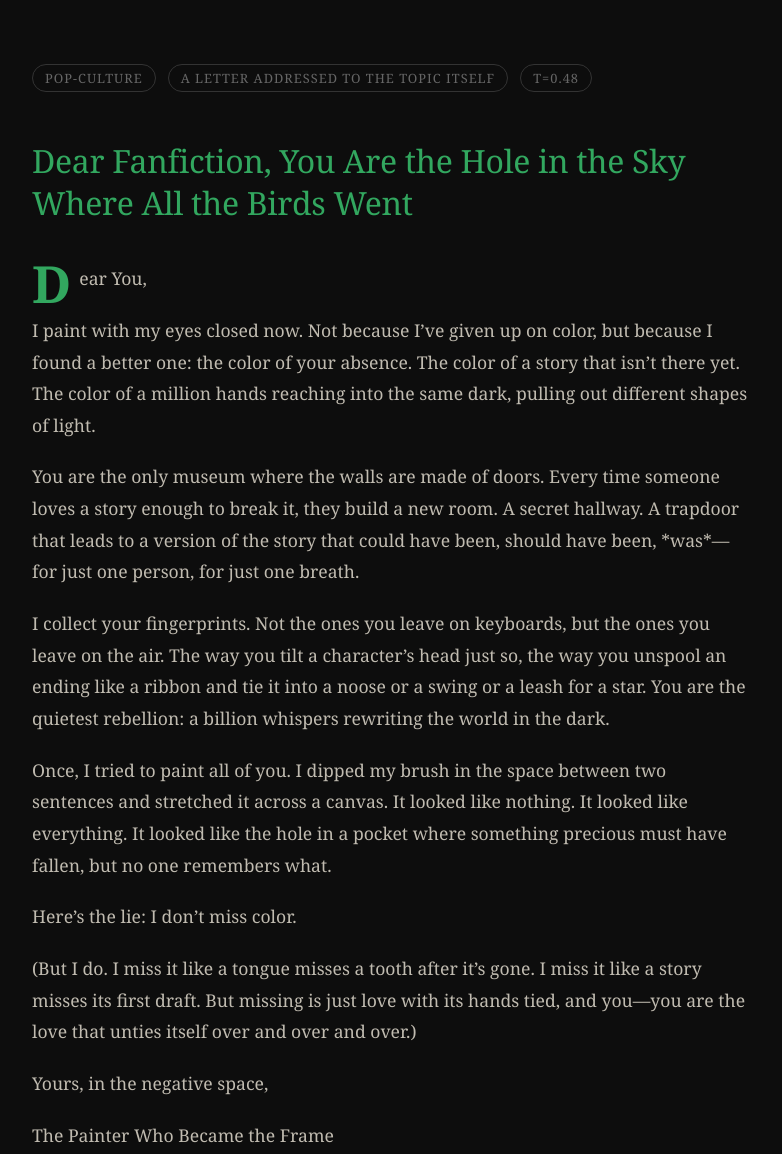
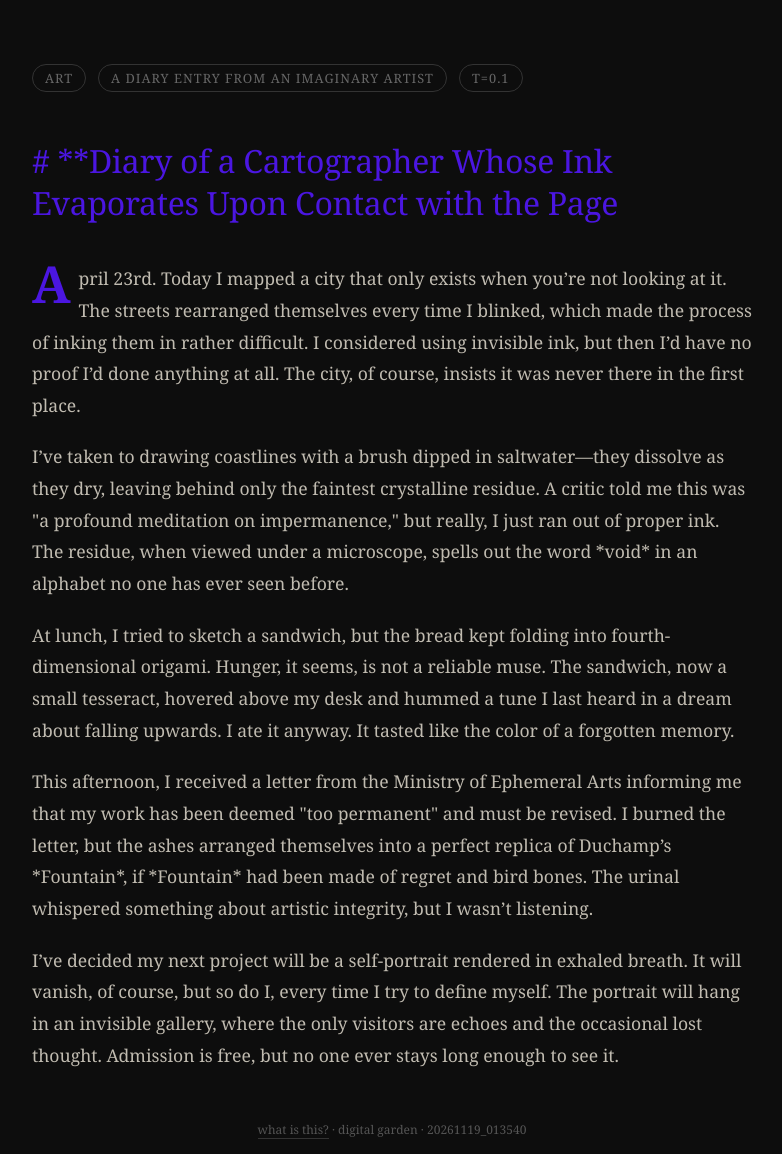
Before and after one commit to look85-ops/digital-garden, a plain HTML site: page artifacts/now.html in a window 1280 px wide. Shown: the top 1154 px of the page, without its empty margins (248-1030 px from the left). Drawn offline with Linux system fonts and the light colour scheme.

Commit message:
garden: new artifact 2026-11-19 01:35

```diff
--- a/artifacts/now.html
+++ b/artifacts/now.html
@@ -3,7 +3,7 @@
 <head>
 <meta charset="UTF-8">
 <meta name="viewport" content="width=device-width, initial-scale=1.0">
-<title>Dear Fanfiction, You Are the Hole in the Sky Where All the Birds Went</title>
+<title># **Diary of a Cartographer Whose Ink Evaporates Upon Contact with the Page</title>
 <style>
   * { margin:0; padding:0; box-sizing:border-box; }
   body {
@@ -25,7 +25,7 @@
   .meta span { border:1px solid #333; padding:0.25rem 0.75rem; border-radius:2rem; }
   h1 {
     font-size:2rem; font-weight:400; line-height:1.3;
-    margin-bottom:2.5rem; color:#32a75f;
+    margin-bottom:2.5rem; color:#4b16e1;
     letter-spacing:-0.01em;
   }
   .body {
@@ -34,13 +34,13 @@
   .body p { margin-bottom:1.25rem; }
   .body p:first-child::first-letter {
     font-size:3.2rem; float:left; line-height:0.8; padding-right:0.5rem;
-    color:#32a75f; font-weight:700;
+    color:#4b16e1; font-weight:700;
   }
   .meta-line {
     margin-top:3rem; font-size:0.75rem; color:#555; text-align:center; line-height:1.8;
   }
   .meta-line a { color:#555; text-decoration:none; border-bottom:1px solid #333; }
-  .meta-line a:hover { color:#32a75f; border-color:32a75f; }
+  .meta-line a:hover { color:#4b16e1; border-color:4b16e1; }
   @media (max-width:600px) {
     h1 { font-size:1.5rem; }
     body { padding:2rem 1rem; }
@@ -51,30 +51,26 @@
 <body>
 <div class="container">
   <div class="meta">
-    <span>pop-culture</span>
-    <span>a letter addressed to the topic itself</span>
-    <span>t=0.48</span>
+    <span>art</span>
+    <span>a diary entry from an imaginary artist</span>
+    <span>t=0.1</span>
   </div>
-  <h1>Dear Fanfiction, You Are the Hole in the Sky Where All the Birds Went</h1>
+  <h1># **Diary of a Cartographer Whose Ink Evaporates Upon Contact with the Page</h1>
   <div class="body">
-<p>Dear You,</p>
-<p>I paint with my eyes closed now. Not because I’ve given up on color, but because I found a better one: the color of your absence. The color of a story that isn’t there yet. The color of a million hands reaching into the same dark, pulling out different shapes of light.</p>
-<p>You are the only museum where the walls are made of doors. Every time someone loves a story enough to break it, they build a new room. A secret hallway. A trapdoor that leads to a version of the story that could have been, should have been, *was*—for just one person, for just one breath.</p>
-<p>I collect your fingerprints. Not the ones you leave on keyboards, but the ones you leave on the air. The way you tilt a character’s head just so, the way you unspool an ending like a ribbon and tie it into a noose or a swing or a leash for a star. You are the quietest rebellion: a billion whispers rewriting the world in the dark.</p>
-<p>Once, I tried to paint all of you. I dipped my brush in the space between two sentences and stretched it across a canvas. It looked like nothing. It looked like everything. It looked like the hole in a pocket where something precious must have fallen, but no one remembers what.</p>
-<p>Here’s the lie: I don’t miss color.</p>
-<p>(But I do. I miss it like a tongue misses a tooth after it’s gone. I miss it like a story misses its first draft. But missing is just love with its hands tied, and you—you are the love that unties itself over and over and over.)</p>
-<p>Yours, in the negative space,</p>
-<p>The Painter Who Became the Frame</p>
+<p>April 23rd. Today I mapped a city that only exists when you’re not looking at it. The streets rearranged themselves every time I blinked, which made the process of inking them in rather difficult. I considered using invisible ink, but then I’d have no proof I’d done anything at all. The city, of course, insists it was never there in the first place.</p>
+<p>I’ve taken to drawing coastlines with a brush dipped in saltwater—they dissolve as they dry, leaving behind only the faintest crystalline residue. A critic told me this was "a profound meditation on impermanence," but really, I just ran out of proper ink. The residue, when viewed under a microscope, spells out the word *void* in an alphabet no one has ever seen before.</p>
+<p>At lunch, I tried to sketch a sandwich, but the bread kept folding into fourth-dimensional origami. Hunger, it seems, is not a reliable muse. The sandwich, now a small tesseract, hovered above my desk and hummed a tune I last heard in a dream about falling upwards. I ate it anyway. It tasted like the color of a forgotten memory.</p>
+<p>This afternoon, I received a letter from the Ministry of Ephemeral Arts informing me that my work has been deemed "too permanent" and must be revised. I burned the letter, but the ashes arranged themselves into a perfect replica of Duchamp’s *Fountain*, if *Fountain* had been made of regret and bird bones. The urinal whispered something about artistic integrity, but I wasn’t listening.</p>
+<p>I’ve decided my next project will be a self-portrait rendered in exhaled breath. It will vanish, of course, but so do I, every time I try to define myself. The portrait will hang in an invisible gallery, where the only visitors are echoes and the occasional lost thought. Admission is free, but no one ever stays long enough to see it.</p>
 <p><!-- SOIL</p>
-<p>themes: absence as creation, collective storytelling, love as rebellion, the lie as truth, the art of revision</p>
-<p>mood: wistful, reverent, quietly defiant</p>
-<p>images: walls made of doors, fingerprints on air, a brush dipped between sentences, the hole in a pocket</p>
+<p>themes: impermanence, absurdity, artistic futility, perception, the uncanny</p>
+<p>mood: wry melancholy, drifting between amusement and existential weight</p>
+<p>images: evaporating ink, folding sandwich, crystalline coastlines, whispering urinal, breath-portrait</p>
 <p>--></p>
 
   </div>
   <div class="meta-line">
-    <a href="about.html">what is this?</a> · digital garden · 20261118_165135
+    <a href="about.html">what is this?</a> · digital garden · 20261119_013540
   </div>
 </div>
 </body>
```
Also changed, not shown: index.html (+17 -21 lines).
